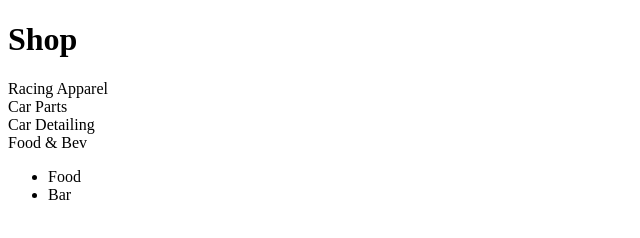
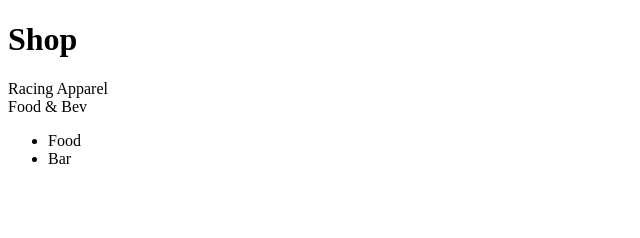
Before and after one commit to nboyce9/the-pit, a plain HTML site: page shop.html in a window 1280 px wide. Shown: the whole page, without its empty margins (0-640 px from the left). Drawn offline with Linux system fonts and the light colour scheme.

```diff
--- a/shop.html
+++ b/shop.html
@@ -13,8 +13,6 @@
     <main>
         <div>
             <div>Racing Apparel</div>
-            <div>Car Parts</div>
-            <div>Car Detailing</div>
         </div>
 
         <div>
```
